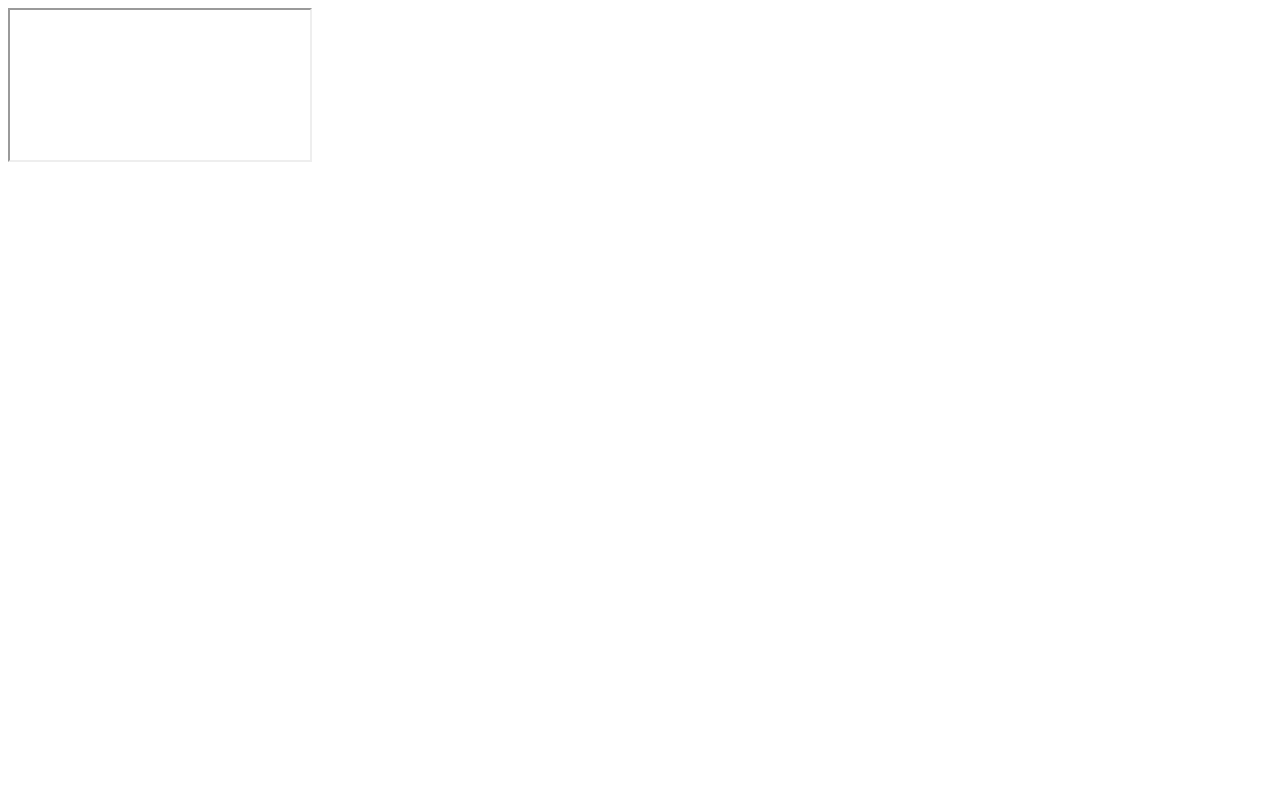
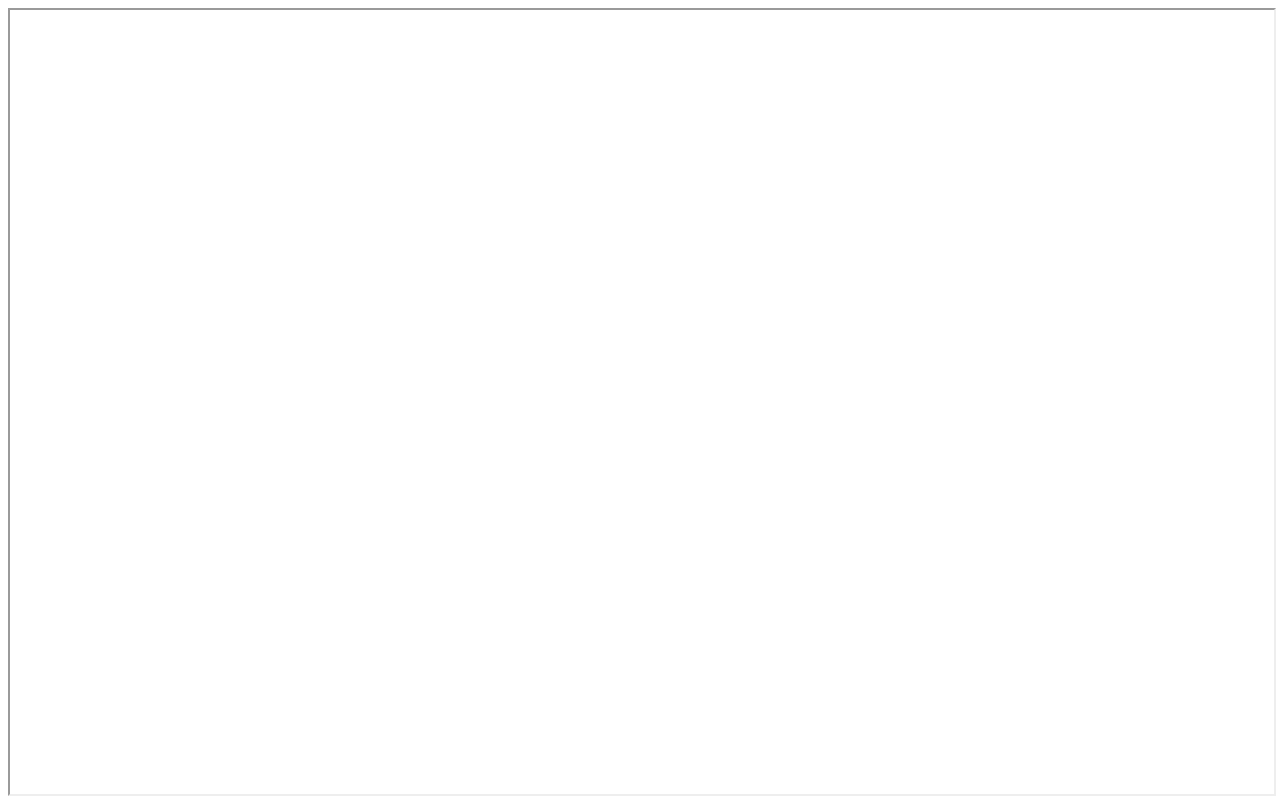
Before and after one commit to Kevin4562/embed, a plain HTML site: page index.html in a window 1280 px wide. Drawn offline with Linux system fonts and the light colour scheme.

Commit message:
Update index.html

```diff
--- a/index.html
+++ b/index.html
@@ -1 +1 @@
-<iframe src=""></iframe>
+<iframe style="width: 100%; height: 100%" src=""></iframe>
```
